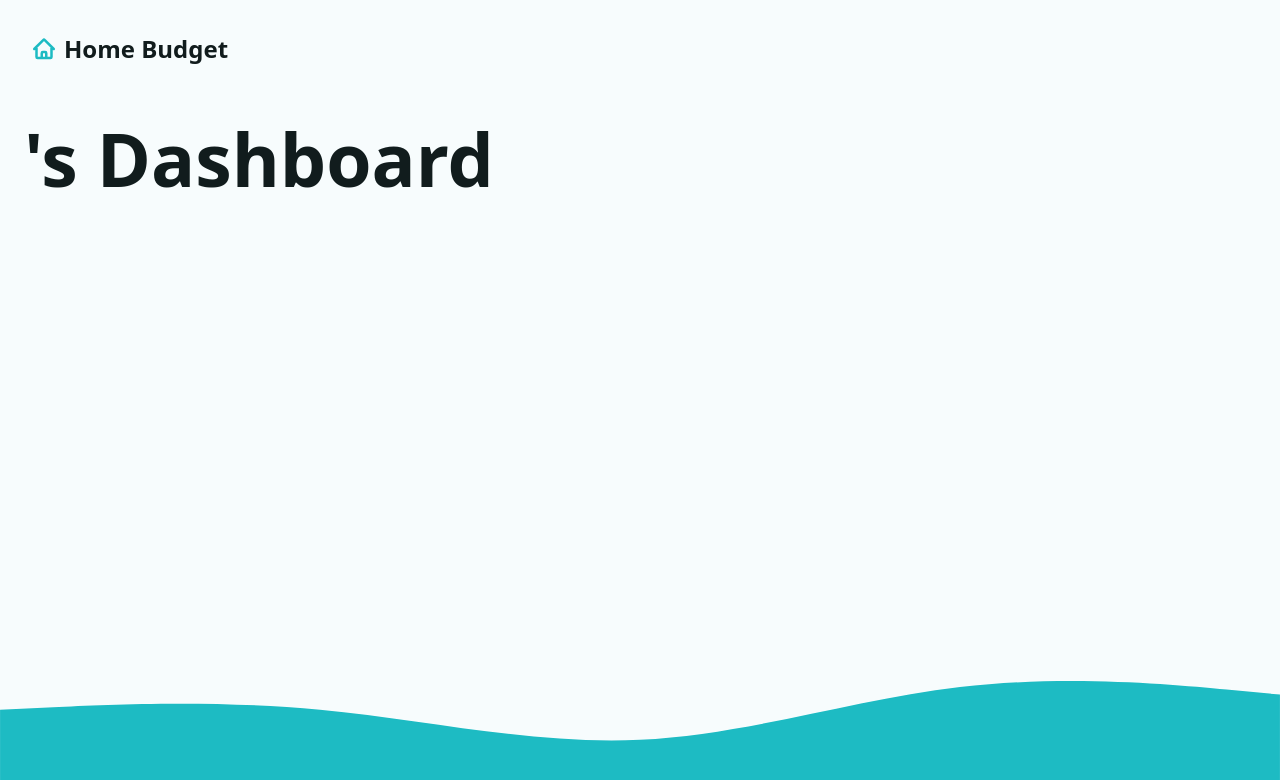
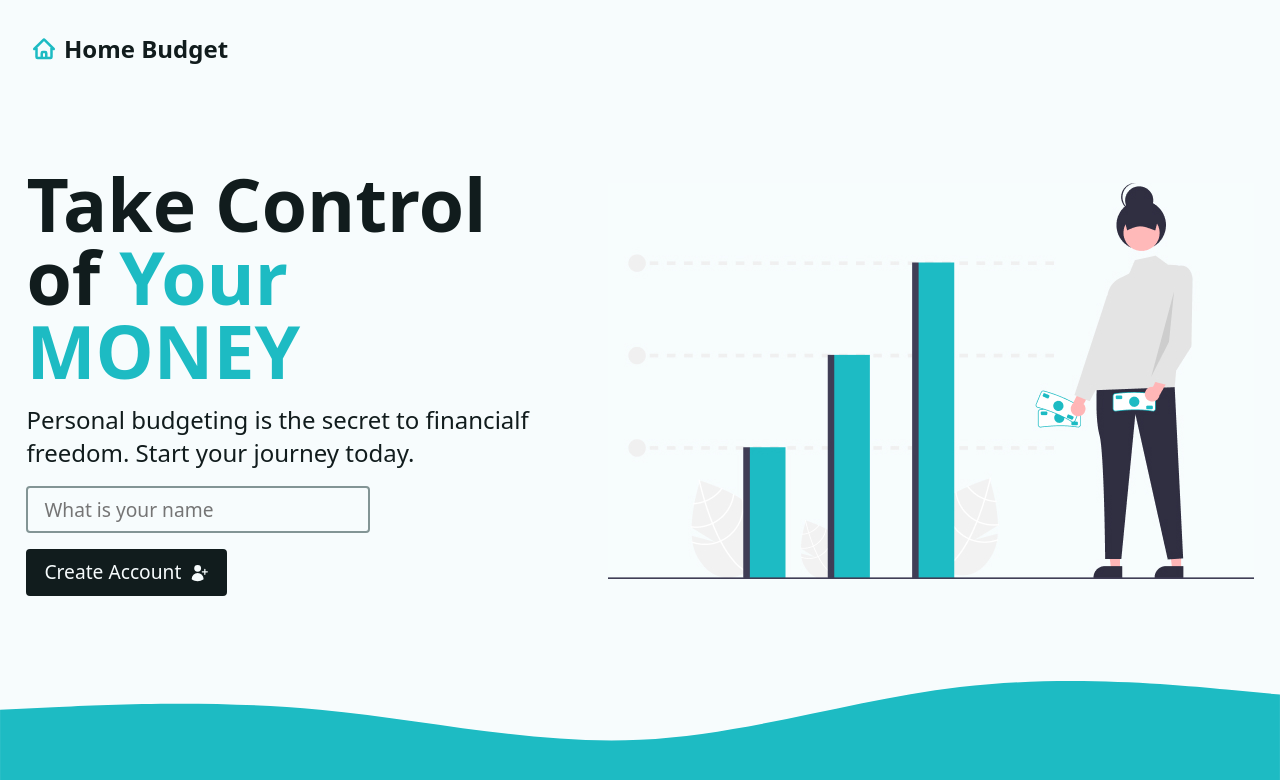
Before and after one commit to justinochoa5792/React-Router-Budget, a React (Create React App) app: page / in a window 1280 px wide. Shown: the top 780 px of the page. Built offline with nearby package versions, Linux system fonts and the light colour scheme.

Commit message:
made create user form

```diff
--- a/src/App.js
+++ b/src/App.js
@@ -1,7 +1,7 @@
 import "./App.css";
 import { createBrowserRouter, RouterProvider } from "react-router-dom";
 //Routes
-import Dashboard, { dashboardLoader } from "./pages/Dashboard";
+import Dashboard, { dashboadAction, dashboardLoader } from "./pages/Dashboard";
 import Error from "./pages/Error";
 import Main, { mainLoader } from "./layout/Main";
 import { logoutAction } from "./logout";
@@ -20,6 +20,7 @@
         {
           path: "/",
           element: <Dashboard />,
+          action: dashboadAction,
           loader: mainLoader,
           errorElement: <Error />,
         },
--- a/src/pages/Dashboard.jsx
+++ b/src/pages/Dashboard.jsx
@@ -1,21 +1,32 @@
 import React from "react";
 //react router dom
 import { useLoaderData } from "react-router-dom";
+import { toast } from "react-toastify";
 //Helper Function
 import { fetchData } from "../Helpers";
+//components
+import Intro from "./Intro";
 
 export function dashboardLoader() {
   const userName = fetchData("userName");
   return { userName };
 }
 
+export async function dashboadAction({ request }) {
+  const data = await request.formData();
+  const formData = Object.fromEntries(data);
+  try {
+    localStorage.setItem("userName", JSON.stringify(formData.userName));
+    return toast.success(`Welcome, ${formData.userName}`);
+  } catch (error) {
+    throw new Error("There was a problem creating your account");
+    console.log(error);
+  }
+}
+
 const Dashboard = () => {
   const { userName } = useLoaderData();
-  return (
-    <div>
-      <h1>{userName}'s Dashboard</h1>
-    </div>
-  );
+  return <>{userName ? <p>{userName}</p> : <Intro />}</>;
 };
 
 export default Dashboard;
--- /dev/null
+++ b/src/pages/Intro.jsx
@@ -0,0 +1,36 @@
+import React from "react";
+import { Form } from "react-router-dom";
+import { UserPlusIcon } from "@heroicons/react/24/solid";
+import illustration from "../assets/illustration.jpg";
+const Intro = () => {
+  return (
+    <div className="intro">
+      <div>
+        <h1>
+          Take Control of <span className="accent">Your MONEY</span>
+        </h1>
+        <p>
+          Personal budgeting is the secret to financialf freedom. Start your
+          journey today.
+        </p>
+        <Form method="post">
+          <input
+            type="text"
+            name="userName"
+            placeholder="What is your name"
+            aria-label="Your Name"
+            autoComplete="given-name"
+            required
+          />
+          <button type="submit" className="btn btn--dark">
+            Create Account
+            <UserPlusIcon width={20} />
+          </button>
+        </Form>
+      </div>
+      <img src={illustration} alt="person" />
+    </div>
+  );
+};
+
+export default Intro;
```
